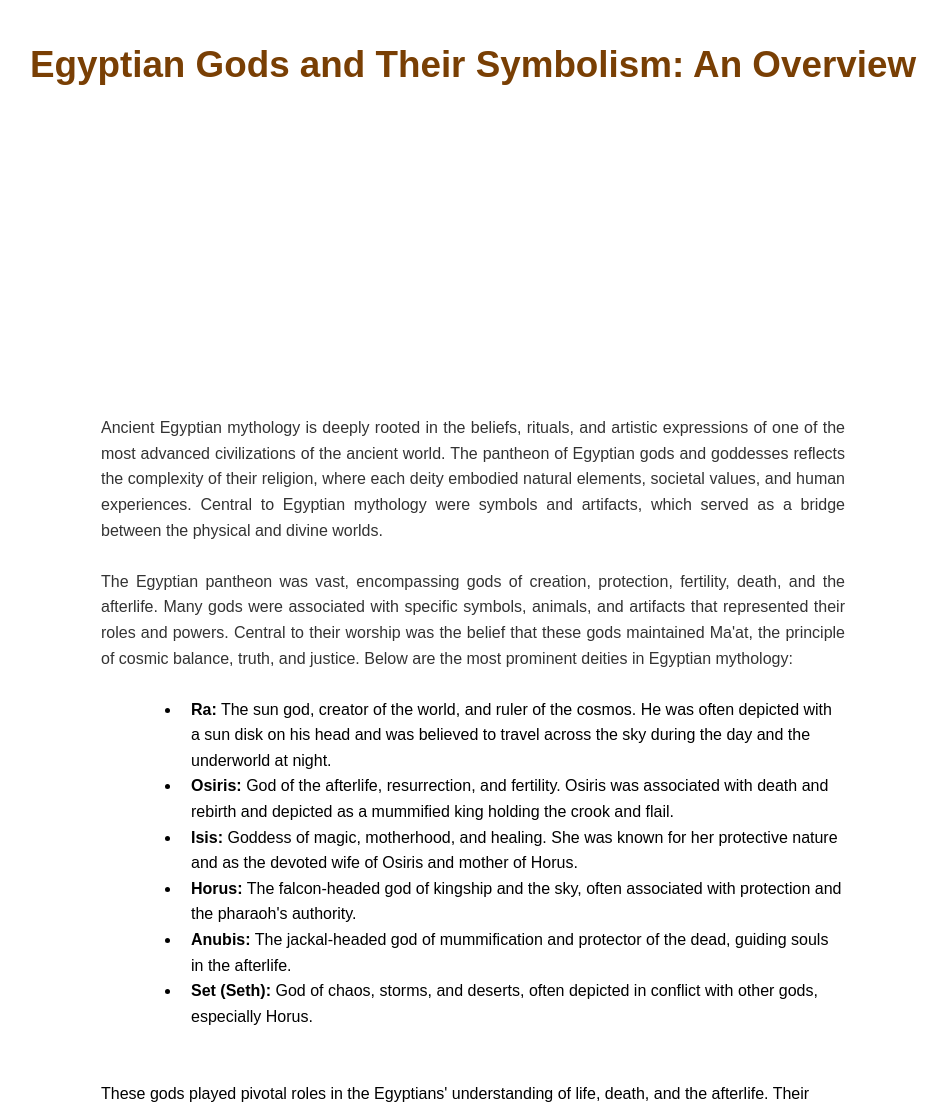
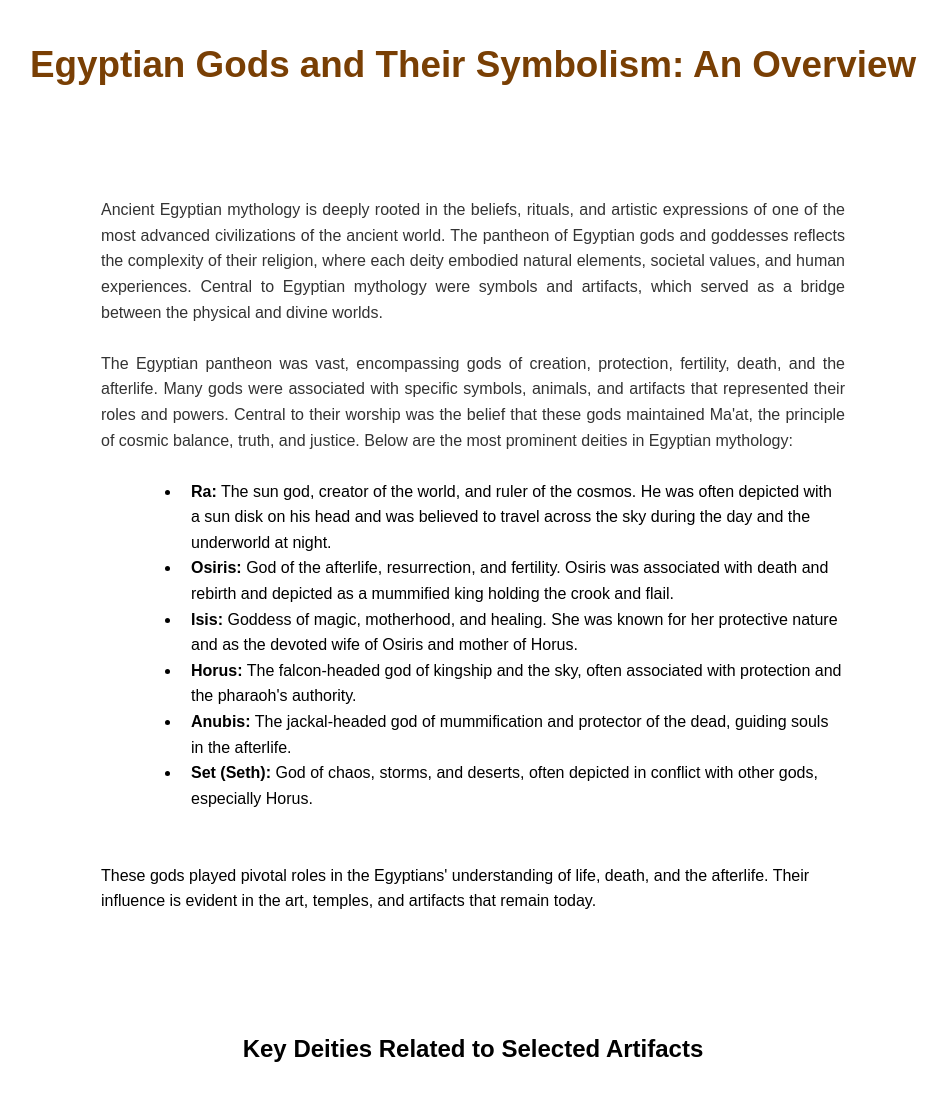
Before and after one commit to fariasjohnnas/Egypt, a plain HTML site: page index.html in a window 1280 px wide. Shown: the part 867-1974 px from the top of the page, without its empty margins (167-1115 px from the left). Drawn offline with nearby package versions, Linux system fonts and the light colour scheme.

Commit message:
Update styles.css

```diff
--- a/css/styles.css
+++ b/css/styles.css
@@ -147,7 +147,10 @@ li {
 
 .text-section {
   width: 100%; /* Ocupa toda a largura do container pai */
-  padding: 20%; /* Espaçamento interno de 30px em todos os lados */
+  padding-top: 30px;
+  padding-bottom: 30px;
+  padding-left: 20%; /* Espaçamento interno de 30px em todos os lados */
+  padding-right: 20%;
   margin: 0; /* Remove margens externas */
 }
 
```
